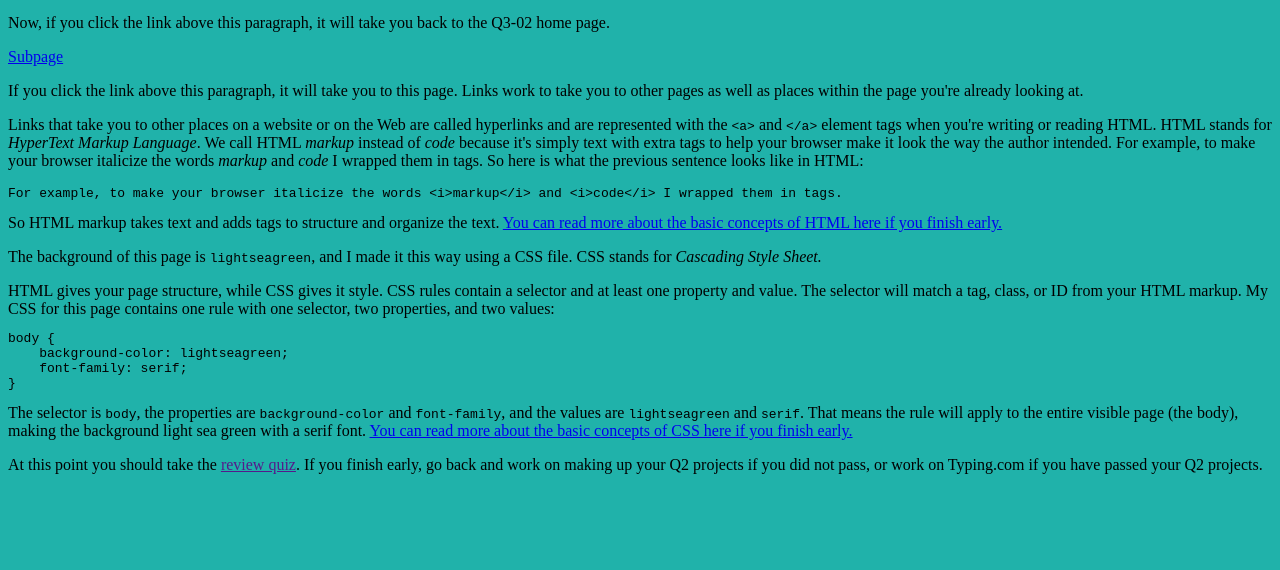
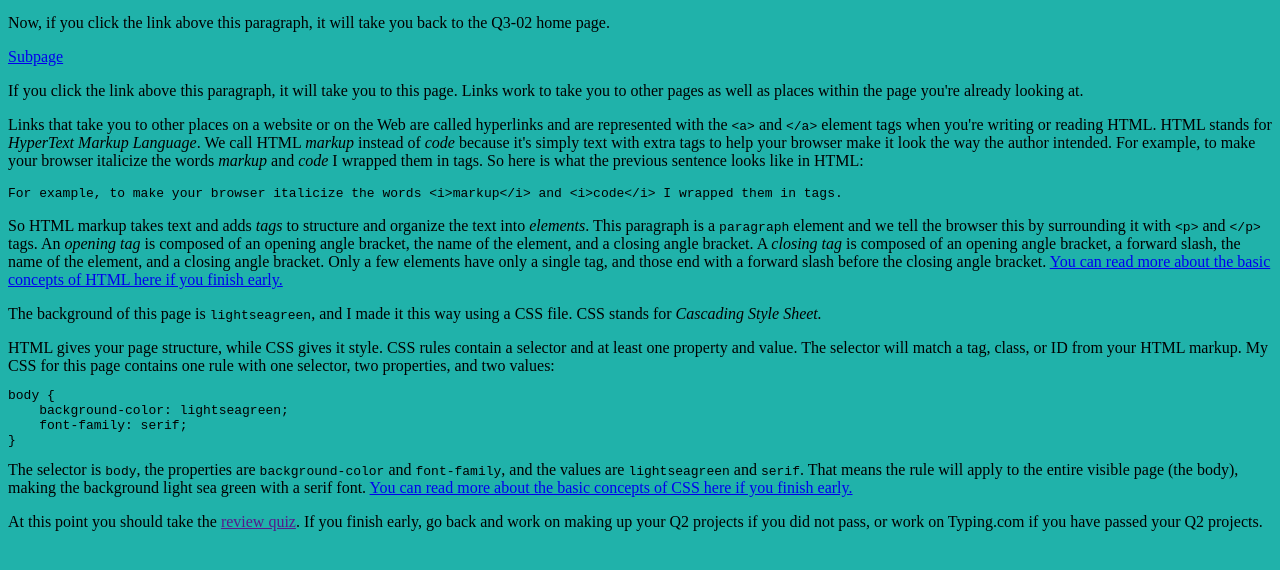
Before and after one commit to jackivan88/compu2018-19, a plain HTML site: page Q3-02/Q3-02-subpage.html in a window 1280 px wide. Shown: the part 100-670 px from the top of the page. Drawn offline with Linux system fonts and the light colour scheme.

Commit message:
Clarify tags vs. elements and link to quiz

```diff
--- a/Q3-02/Q3-02-subpage.html
+++ b/Q3-02/Q3-02-subpage.html
@@ -13,7 +13,8 @@
     <p>Now, if you click the link above this paragraph, it will take you back to the Q3-02 home page.</p>
     <a href="Q3-02-subpage.html">Subpage</a>
     <p>If you click the link above this paragraph, it will take you to this page. Links work to take you to other pages as well as places within the page you're already looking at.</p>
-    <p>Links that take you to other places on a website or on the Web are called hyperlinks and are represented with the <code>&lt;a&gt;</code> and <code>&lt;/a&gt;</code> element tags when you're writing or reading HTML. HTML stands for <i>HyperText Markup Language</i>. We call HTML <i>markup</i> instead of <i>code</i> because it's simply text with extra tags to help your browser make it look the way the author intended. For example, to make your browser italicize the words <i>markup</i> and <i>code</i> I wrapped them in tags. So here is what the previous sentence looks like in HTML: <code><pre>For example, to make your browser italicize the words &lt;i&gt;markup&lt;/i&gt; and &lt;i&gt;code&lt;/i&gt; I wrapped them in tags.</pre></code> So HTML markup takes text and adds tags to structure and organize the text. <a href="https://developer.mozilla.org/en-US/docs/Learn/HTML/Introduction_to_HTML/Getting_started">You can read more about the basic concepts of HTML here if you finish early.</a></p>
+    <p>Links that take you to other places on a website or on the Web are called hyperlinks and are represented with the <code>&lt;a&gt;</code> and <code>&lt;/a&gt;</code> element tags when you're writing or reading HTML. HTML stands for <i>HyperText Markup Language</i>. We call HTML <i>markup</i> instead of <i>code</i> because it's simply text with extra tags to help your browser make it look the way the author intended. For example, to make your browser italicize the words <i>markup</i> and <i>code</i> I wrapped them in tags. So here is what the previous sentence looks like in HTML: <code><pre>For example, to make your browser italicize the words &lt;i&gt;markup&lt;/i&gt; and &lt;i&gt;code&lt;/i&gt; I wrapped them in tags.</pre></code></p>
+    <p>So HTML markup takes text and adds <i>tags</i> to structure and organize the text into <i>elements</i>. This paragraph is a <code>paragraph</code> element and we tell the browser this by surrounding it with <code>&lt;p&gt;</code> and <code>&lt;/p&gt;</code> tags. An <i>opening tag</i> is composed of an opening angle bracket, the name of the element, and a closing angle bracket. A <i>closing tag</i> is composed of an opening angle bracket, a forward slash, the name of the element, and a closing angle bracket. Only a few elements have only a single tag, and those end with a forward slash before the closing angle bracket. <a href="https://developer.mozilla.org/en-US/docs/Learn/HTML/Introduction_to_HTML/Getting_started">You can read more about the basic concepts of HTML here if you finish early.</a></p>
     <p>The background of this page is <code>lightseagreen</code>, and I made it this way using a CSS file. CSS stands for <i>Cascading Style Sheet.</i></p> HTML gives your page structure, while CSS gives it style. CSS rules contain a selector and at least one property and value. The selector will match a tag, class, or ID from your HTML markup. My CSS for this page contains one rule with one selector, two properties, and two values:
     <code><pre>body {
     background-color: lightseagreen;
```
Also changed, not shown: index.html (+2 -1 lines).
